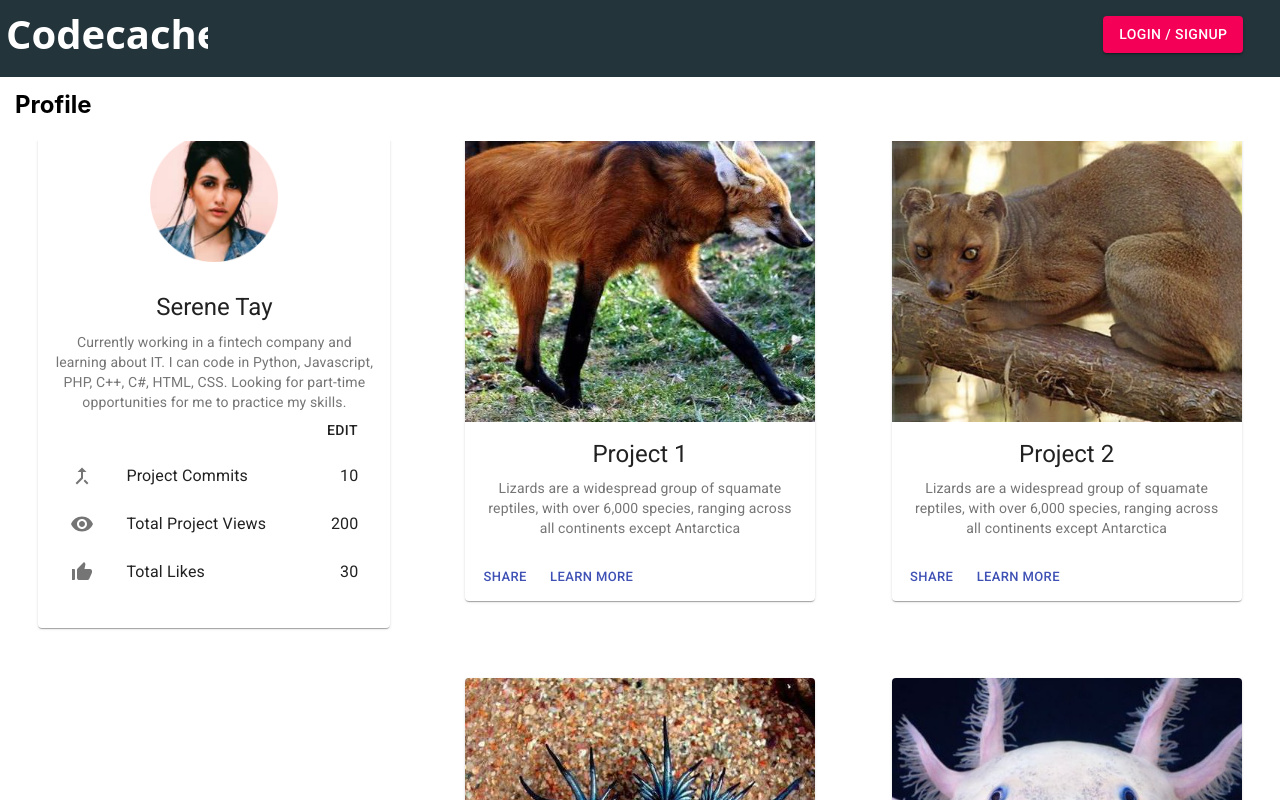
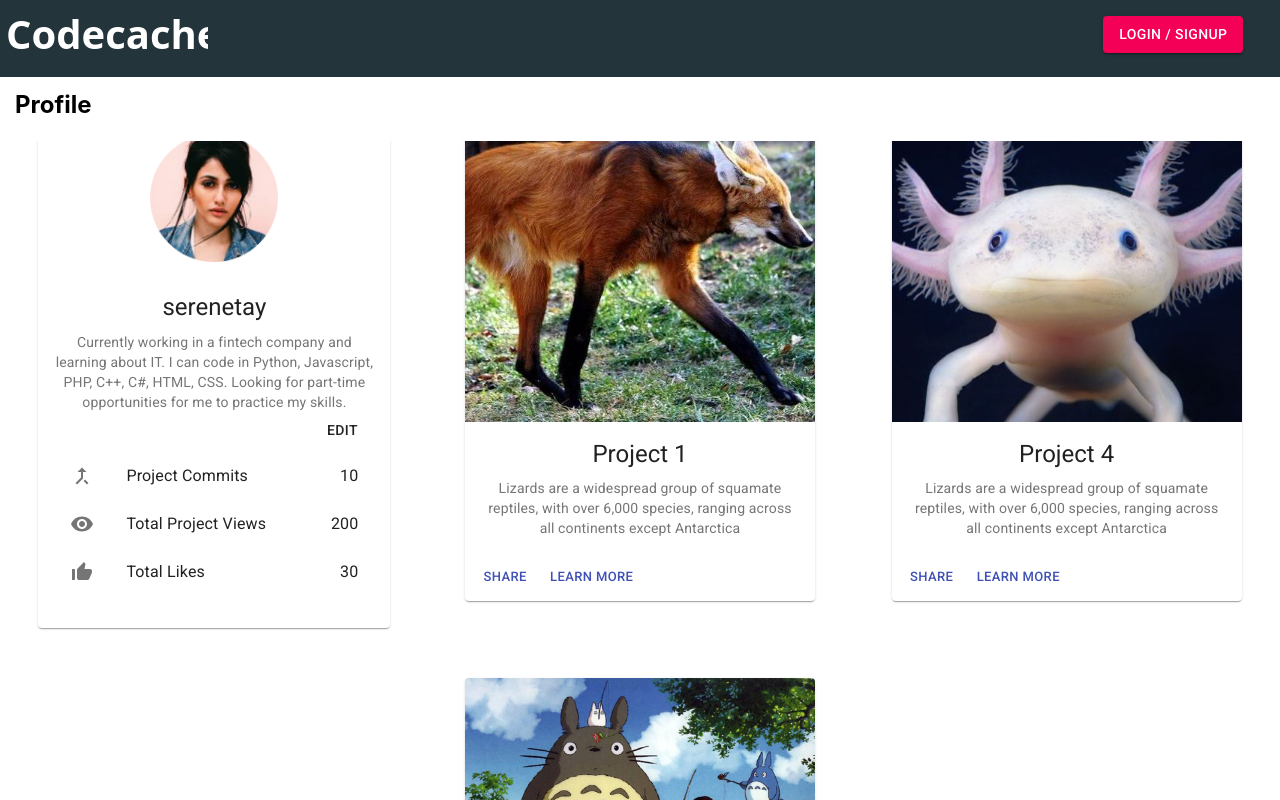
Before and after one commit to leonardtng/codecache-V1, a React (Create React App) app: page /profile in a window 1280 px wide. Shown: the top 800 px of the page. Built offline with nearby package versions, Linux system fonts and the light colour scheme.

Commit message:
Added logic fofr profile page

```diff
--- a/src/components/ProfileCard.tsx
+++ b/src/components/ProfileCard.tsx
@@ -1,4 +1,4 @@
-import React, { useState } from 'react'
+import React from 'react'
 import ProfileImage from '../images/ProfileImage.png'
 import { makeStyles, createStyles, Theme } from '@material-ui/core/styles';
 import Card from '@material-ui/core/Card';
@@ -45,25 +45,29 @@ const useStyles = makeStyles((theme: Theme) =>
 );
 
 interface Props {
+  name: string;
+  setName: (newName: string) => void;
+  description: string;
+  setDescription: (newDescription: string) => void;
   projectCommits: number;
   totalProjectViews: number;
   totalLikes: number;
 }
 
-const ProfileCard: React.FC<Props> = ({ projectCommits, totalProjectViews, totalLikes }) => {
+const ProfileCard: React.FC<Props> = ({ name, setName, description, setDescription, projectCommits, totalProjectViews, totalLikes }) => {
   const classes = useStyles();
-  const [name, setName] = useState('Serene Tay');
-  const [description, setDescription] = useState('Currently working in a fintech company and learning about IT. I can code in Python, Javascript, PHP, C++, C#, HTML, CSS. Looking for part-time opportunities for me to practice my skills.')
+  // const [name, setName] = useState('Serene Tay');
+  // const [description, setDescription] = useState('Currently working in a fintech company and learning about IT. I can code in Python, Javascript, PHP, C++, C#, HTML, CSS. Looking for part-time opportunities for me to practice my skills.')
 
-  const editName = (name: string) => {
-    setName(name);
-    //pass newName from children to this function as name and set parent name prop
-  };
+  // const editName = (name: string) => {
+  //   setName(name);
+  //   //pass newName from children to this function as name and set parent name prop
+  // };
 
-  const editDescription = (description: string) => {
-    setDescription(description);
-    //pass newDescription from children to this function as description and set parent name prop
-  };
+  // const editDescription = (description: string) => {
+  //   setDescription(description);
+  //   //pass newDescription from children to this function as description and set parent name prop
+  // };
 
   return (
     <div className={classes.cardoutline}>
@@ -81,7 +85,7 @@ const ProfileCard: React.FC<Props> = ({ projectCommits, totalProjectViews, total
             {description}
           </Typography>
           <div className={classes.alignright}>
-            <EditProfile editName={editName} editDescription={editDescription} />
+            <EditProfile editName={setName} editDescription={setDescription} />
           </div>
         </CardContent>
         <CardContent>
--- a/src/components/ProfileProjectSpace.tsx
+++ b/src/components/ProfileProjectSpace.tsx
@@ -12,18 +12,31 @@ const useStyles = makeStyles({
   },
 });
 
-const ProfileProjectSpace: React.FC = () => {
+interface Props {
+  username: string;
+  name: string;
+  setName: (newName: string) => void;
+  description: string;
+  setDescription: (newDescription: string) => void;
+}
+
+const ProfileProjectSpace: React.FC<Props> = ({ username, name, setName, description, setDescription}) => {
   const classes = useStyles();
 
-  const ProjectItems = projectList.map((project) =>
-    <Grid item xs={6} key={project.id.toString()}>
+  const ProjectItems = projectList.map((project) => {
+    if (project.owner === username) {
+      return <Grid item xs={6} key={project.id.toString()}>
       <ProjectCard img={project.img} name={project.name} />
     </Grid>
+    }
+    return null
+  }
+
   );
   return (
     <Grid container spacing={0}>
       <Grid item xs={4} className={classes.adjustcard} >
-        <ProfileCard projectCommits={10} totalProjectViews={200} totalLikes={30} />
+        <ProfileCard name={name} setName={setName} description={description} setDescription={setDescription} projectCommits={10} totalProjectViews={200} totalLikes={30} />
       </Grid>
       <Grid item xs={8} className={classes.adjustcard}>
         <Grid container spacing={0}>
--- a/src/contexts/UserState.tsx
+++ b/src/contexts/UserState.tsx
@@ -1,13 +1,39 @@
 import React, { createContext, useState } from 'react';
 
-export const userState = createContext({ isLoggedIn: false, toggleLogin: () => {} });
+export const userState = createContext(
+  { isLoggedIn: false,
+    toggleLogin: () => {},
+    username: '',
+    name: '',
+    setName: (newName: string) => {},
+    description: '',
+    setDescription: (newDescription: string) => {},
+  }
+);
 
 const UserState: React.FC = (props) => {
   let [isLoggedIn, setIsLoggedIn] = useState(false);
   let toggleLogin = () => { isLoggedIn ? setIsLoggedIn(false) : setIsLoggedIn(true); };
 
+  let username = 'serenetay';
+
+  let [name, setName] = useState(username);
+  let changeName = (newName: string) => { setName(newName) };
+
+  let [description, setDescription] = useState('Currently working in a fintech company and learning about IT. I can code in Python, Javascript, PHP, C++, C#, HTML, CSS. Looking for part-time opportunities for me to practice my skills.');
+  let changeDescription = (newDescription: string) => { setDescription(newDescription) };
+
   return (
-    <userState.Provider value={{ isLoggedIn: isLoggedIn, toggleLogin: toggleLogin }}>
+    <userState.Provider
+    value={{
+     isLoggedIn: isLoggedIn,
+     toggleLogin: toggleLogin,
+     username: username,
+     name: name,
+     setName: changeName,
+     description: description,
+     setDescription: changeDescription }}
+    >
       {props.children}
     </userState.Provider>
   )
--- a/src/data/projectList.tsx
+++ b/src/data/projectList.tsx
@@ -7,11 +7,11 @@ import img4 from '../images/axolotl-stock.jpg';
 import img5 from '../images/totoro-horizontal.jpg';
 
 const projectList = [
-    { id: 1, owner: 'Serene', img: img1, name: 'Project 1' },
-    { id: 2, owner: 'Jeffrey', img: img2, name: 'Project 2' },
-    { id: 3, owner: 'Leonard', img: img3, name: 'Project 3' },
-    { id: 4, owner: 'Latif', img: img4, name: 'Project 4' },
-    { id: 5, owner: 'Serene', img: img5, name: 'Project 5' },
+    { id: 1, owner: 'serenetay', img: img1, name: 'Project 1' },
+    { id: 2, owner: 'jeffrey', img: img2, name: 'Project 2' },
+    { id: 3, owner: 'leonardtng', img: img3, name: 'Project 3' },
+    { id: 4, owner: 'serenetay', img: img4, name: 'Project 4' },
+    { id: 5, owner: 'serenetay', img: img5, name: 'Project 5' },
 ];
 
 export default projectList
--- a/src/pages/ProfilePage.tsx
+++ b/src/pages/ProfilePage.tsx
@@ -6,6 +6,7 @@ import IconButton from '@material-ui/core/IconButton';
 import ProfileProjectSpace from '../components/ProfileProjectSpace';
 import { useHistory } from "react-router-dom";
 import HeaderIcons from '../components/HeaderIcons';
+import { userState } from '../contexts/UserState';
 
 const useStyles = makeStyles((theme: Theme) =>
   createStyles({
@@ -72,7 +73,10 @@ const ProfilePage: React.FC = () => {
         <Grid item xs={11}>
         </Grid>
       </Grid>
-      <ProfileProjectSpace />
+      <userState.Consumer>{({ username, name, setName, description, setDescription }) => {
+        return <ProfileProjectSpace username={username} name={name} setName= {setName} description={description} setDescription={setDescription} />
+      }}
+      </userState.Consumer>
     </div>
   );
 }
```
